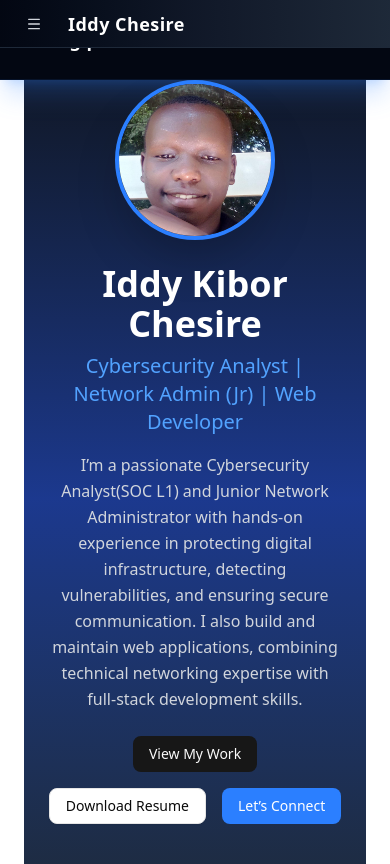
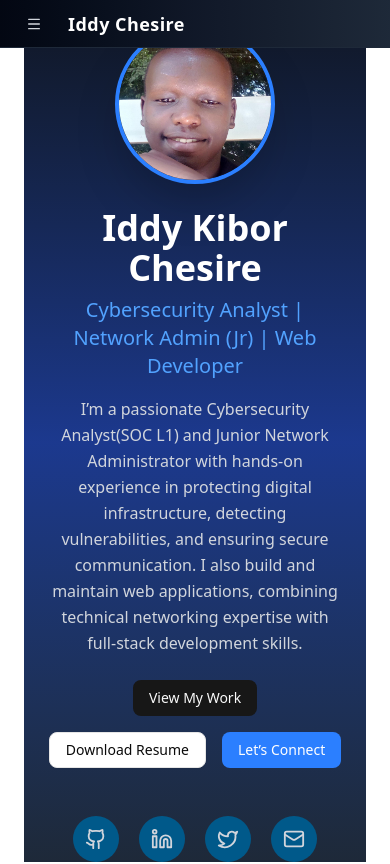
Before and after one commit to acunetix2/Profile, a React (Vite) app: page / in a window 390 px wide. Shown: the top 864 px of the page. Built offline with nearby package versions, Linux system fonts and the light colour scheme.

Commit message:
Feat: NavbarFix responsiveness

```diff
--- a/src/App.jsx
+++ b/src/App.jsx
@@ -1,7 +1,5 @@
 import { BrowserRouter as Router, Routes, Route } from "react-router-dom";
-import { useState } from "react";
 import Sidebar from "./components/Sidebar";
-import Navbar from "./components/Navbar";
 import Footer from "./components/Footer";
 import Home from "./pages/Home";
 import About from "./pages/About";
@@ -12,22 +10,15 @@ import Blog from "./pages/Blog";
 import Contact from "./pages/Contact";
 
 function App() {
-  const [isSidebarOpen, setIsSidebarOpen] = useState(true);
-
-  const toggleSidebar = () => setIsSidebarOpen(!isSidebarOpen);
-
   return (
     <Router>
       <div className="flex min-h-screen bg-white dark:bg-gray-900">
-        {/* Sidebar (toggleable) */}
-        {isSidebarOpen && <Sidebar />}
+        {/* Sidebar */}
+        <Sidebar />
 
         {/* Main content area */}
         <div className="flex flex-col flex-1 md:ml-56">
-          {/* Top Navbar */}
-          <Navbar toggleSidebar={toggleSidebar} />
-
-          <main className="flex-1 p-6 pt-20 transition-all duration-300">
+          <main className="flex-1 p-6 pt-6 transition-all duration-300">
             <Routes>
               <Route path="/" element={<Home />} />
               <Route path="/about" element={<About />} />
```
